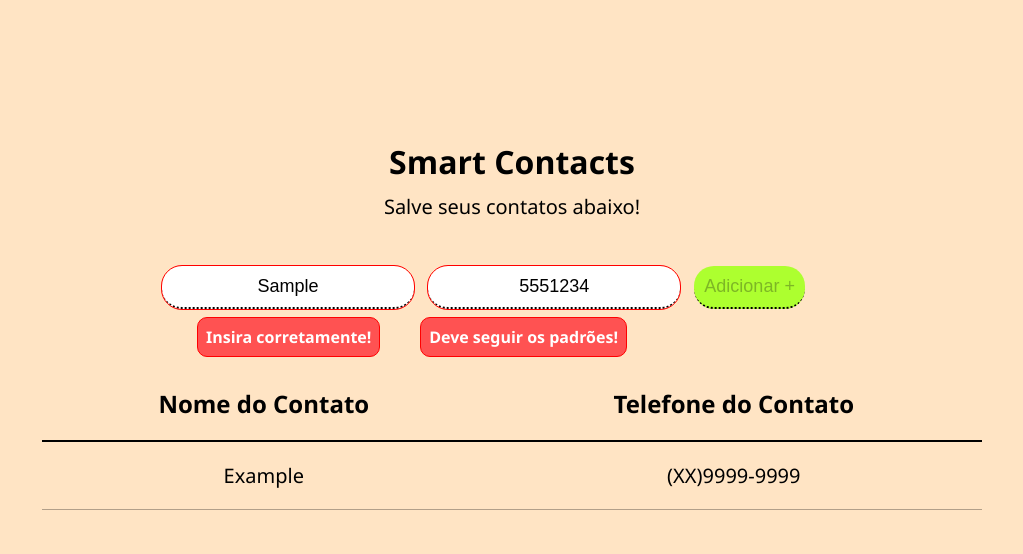
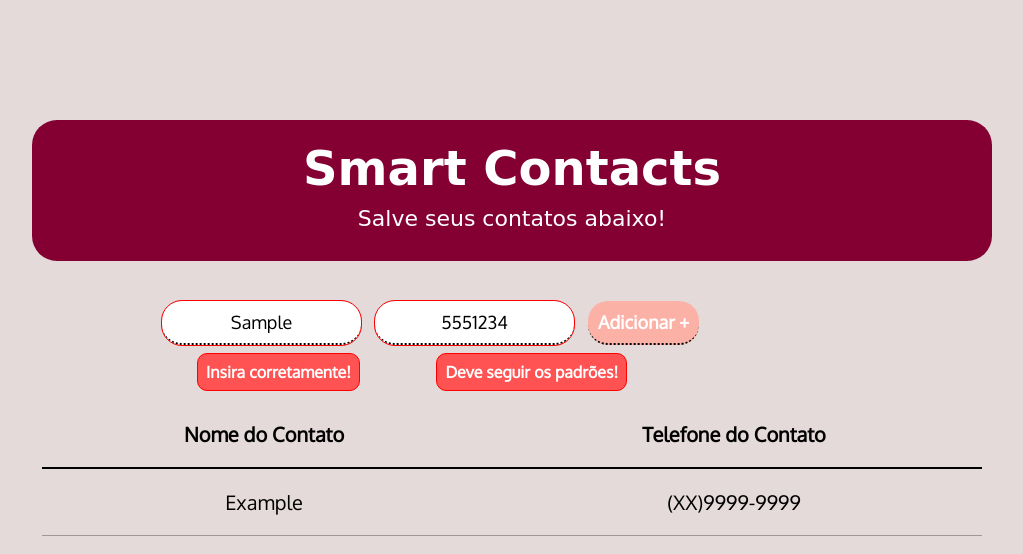
Before and after one commit to Nahumm01/FrontEndEBAC, a plain HTML site: page AgendaContatos/index.html in a window 1280 px wide. Both pictures are taken after typing "Sample", "5551234" into the empty fields and a click on the button "Adicionar +". Shown: the whole page, without its empty margins (128-1151 px from the left). Drawn offline with Linux system fonts and the light colour scheme; a web font is replaced by a local one.

Commit message:
:lipstick: feat: estilizando página

```diff
--- a/AgendaContatos/style.css
+++ b/AgendaContatos/style.css
@@ -5,20 +5,25 @@
 }
 
 body {
-  background-color: bisque;
-  font-family: "Segoe UI", Tahoma, Geneva, Verdana, sans-serif;
+  background-color: #e5dada;
+  font-family: "Oxygen", sans-serif;
   padding-top: 120px;
 }
 
 header {
   display: block;
   text-align: center;
-  margin-bottom: 16px;
+  margin-bottom: 40px;
   padding: 20px;
+  font-family: "Edu SA Beginner", cursive;
+  font-size: 24px;
+  background-color: #840032;
+  border-radius: 25px;
+  color: #fff;
 }
 
 header p {
-  font-size: 20px;
+  font-size: 22px;
 }
 header h1,
 header p {
@@ -47,16 +52,20 @@ form input {
   padding: 8px;
   border-bottom: 2px dotted #000;
   text-align: center;
+  font-family: "Oxygen", sans-serif;
 }
 
 form button {
-  background-color: greenyellow;
+  background-color: #fcb1a6;
   font-size: 18px;
   border-radius: 20px;
   border: none;
   padding: 8px;
   cursor: pointer;
   border-bottom: 2px dotted #000;
+  color: #fff;
+  font-family: "Oxygen", sans-serif;
+  font-weight: bold;
 }
 
 form input,
@@ -71,7 +80,7 @@ table {
 }
 
 table th {
-  font-size: 24px;
+  font-size: 20px;
   border-bottom: 2px solid #000;
   padding: 20px;
 }
@@ -83,21 +92,6 @@ table td {
   text-align: center;
 }
 
-.tdStatus {
-  font-weight: bold;
-  color: #fff;
-  background-color: #000;
-  border-radius: 10px;
-}
-
-.addSucess {
-  background-color: #009435;
-}
-
-.addError {
-  background-color: #b94343;
-}
-
 .errorMsg {
   max-width: 500px;
   width: 100%;
@@ -106,8 +100,8 @@ table td {
 }
 
 .nomeError {
-  border: 1px solid #FF0000;
-  background-color: #FF5252;
+  border: 1px solid #ff0000;
+  background-color: #ff5252;
   color: #fff;
   font-weight: bold;
   border-radius: 10px;
@@ -118,8 +112,8 @@ table td {
 }
 
 .telError {
-  border: 1px solid #FF0000;
-  background-color: #FF5252;
+  border: 1px solid #ff0000;
+  background-color: #ff5252;
   color: #fff;
   font-weight: bold;
   border-radius: 10px;
```
